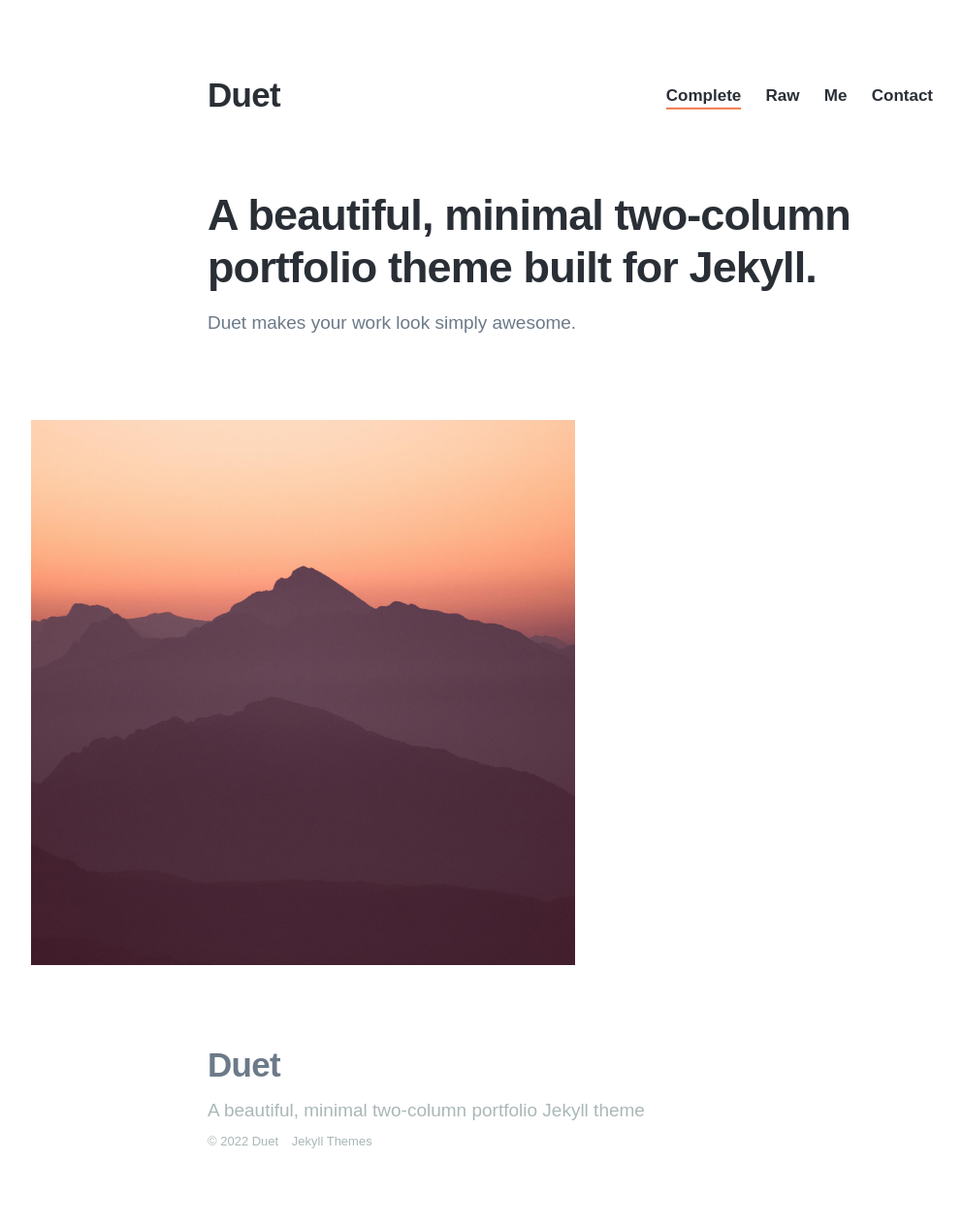
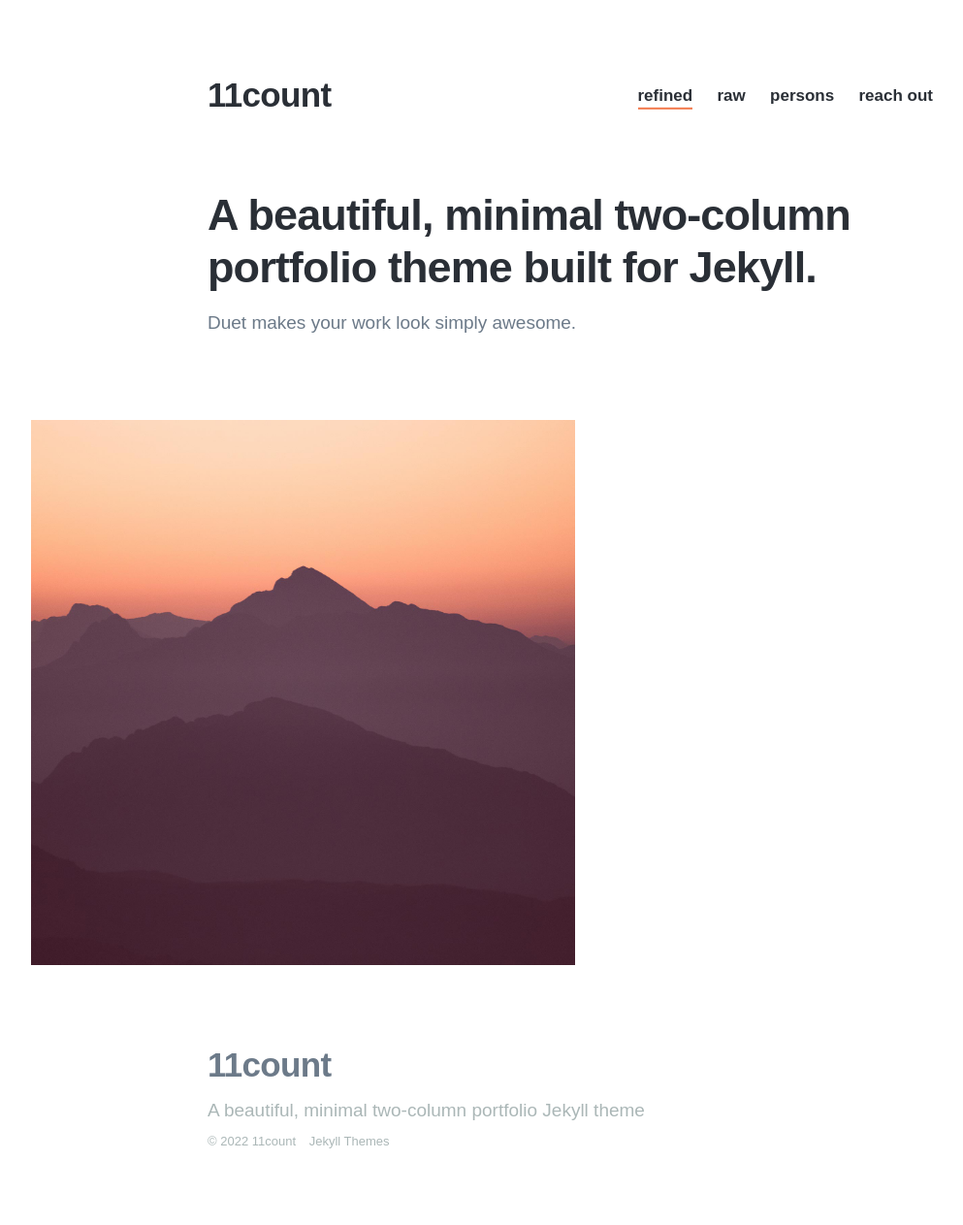
Before and after one commit to jamestaverne/jamestaverne.github.io, a Jekyll site: the page built from index.html, in a window 1280 px wide. Shown: the whole page at 97% size, without its empty margins (42-1035 px from the left). Built offline with Jekyll 4.4.1, drawn with Linux system fonts in a browser that asks for light colours; nearby versions of some CDN libraries; some web fonts are replaced.

Commit message:
Update settings.yml

```diff
--- a/_data/settings.yml
+++ b/_data/settings.yml
@@ -1,5 +1,5 @@
 basic_settings:
-  site_title: Duet
+  site_title: 11count
   favicon_image: /images/favicon.png
 
 header_settings:
@@ -8,13 +8,13 @@ header_settings:
 
 menu_settings:
   menu_items:
-    - title: 'Complete'
+    - title: 'refined'
       url: '/'
-    - title: 'Raw'
+    - title: 'raw'
       url: '/blog/'
-    - title: 'Me'
+    - title: 'persons'
       url: '/about'
-    - title: 'Contact'
+    - title: 'reach out'
       url: '/contact'
 
 footer_settings:
```
